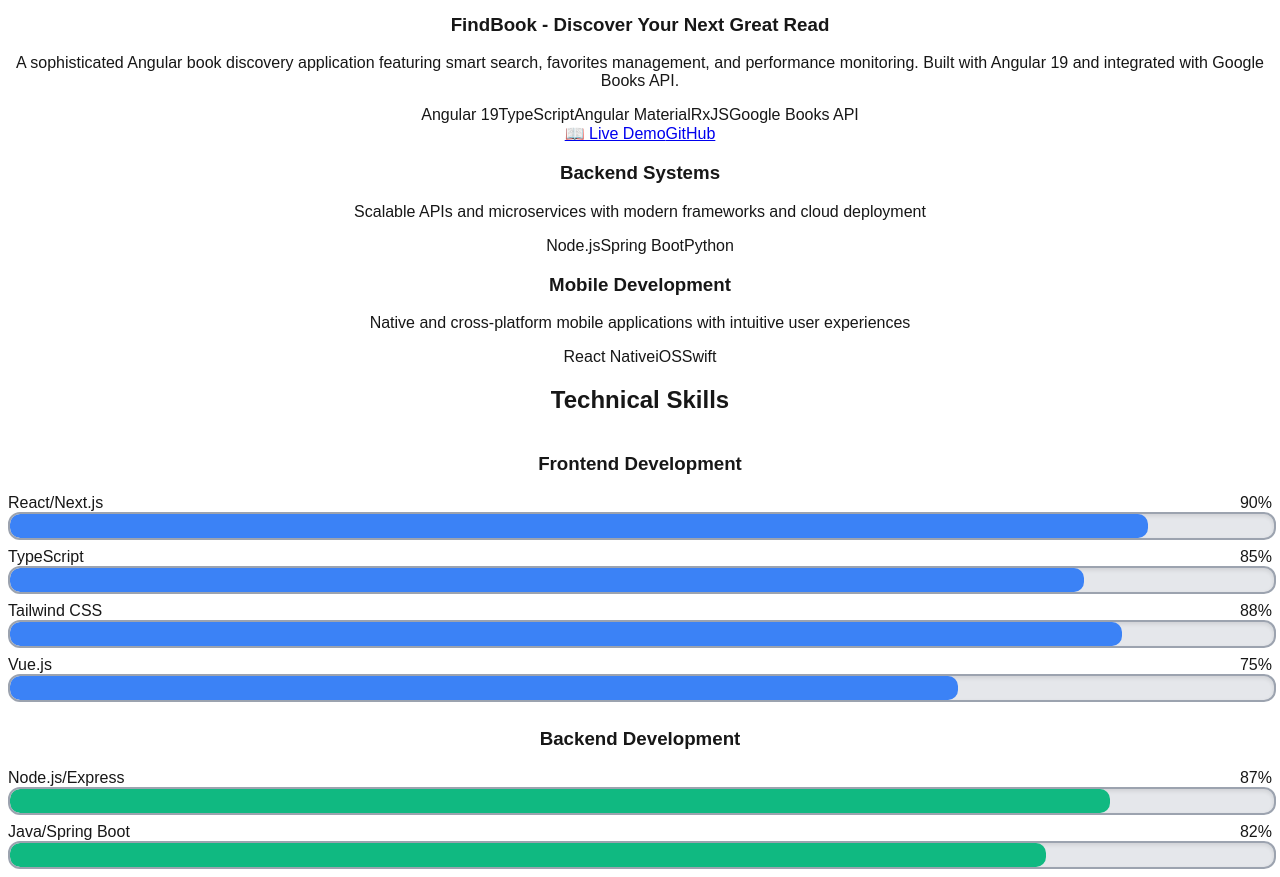
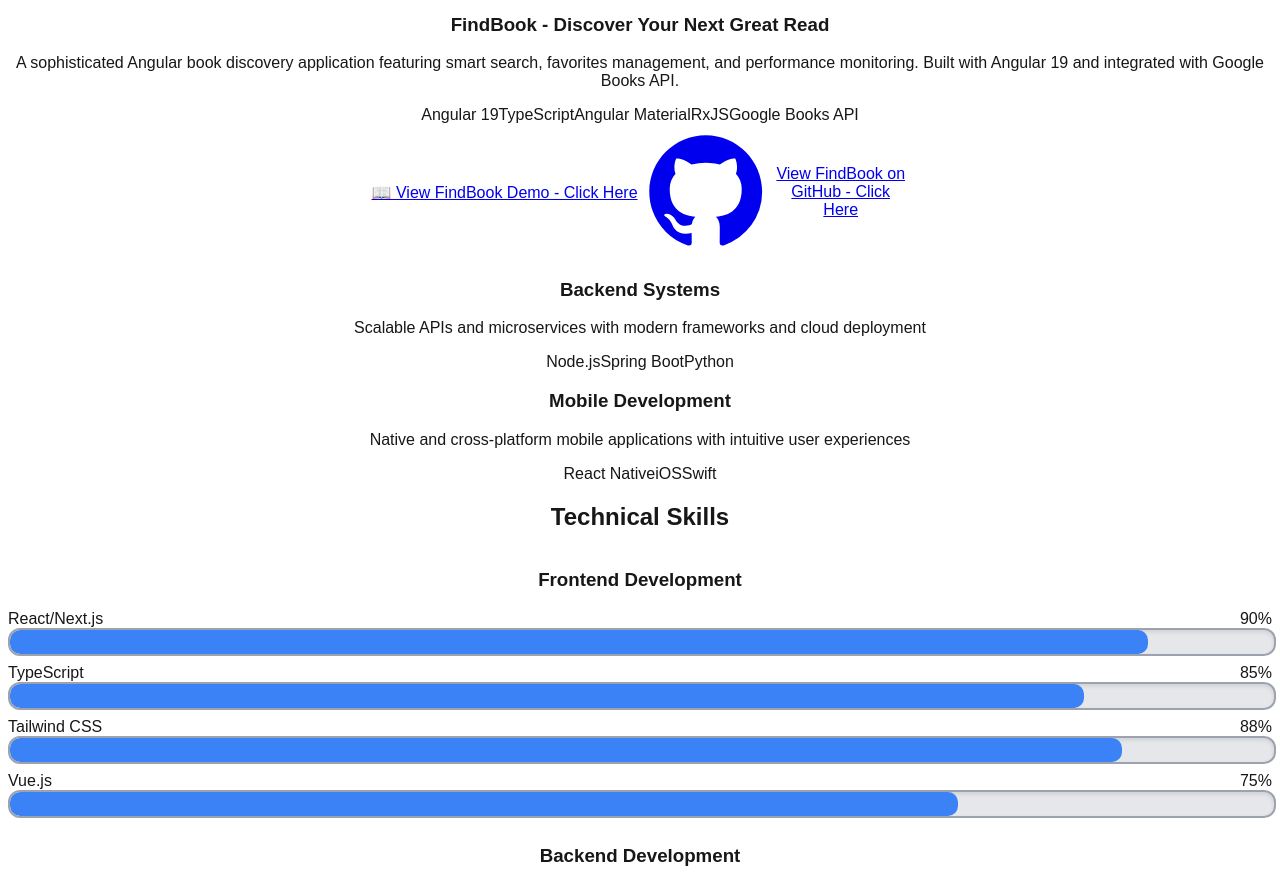
Before and after one commit to bholsinger09/Dev_Portolio, a Next.js app: page / in a window 1280 px wide. Shown: the part 1060-1937 px from the top of the page. Built offline with nearby package versions, Linux system fonts and the light colour scheme.

Commit message:
Add FindBook name and 'Click Here' text to both demo and GitHub buttons

```diff
--- a/src/app/page.tsx
+++ b/src/app/page.tsx
@@ -81,13 +81,13 @@ export default function HomePage() {
               </div>
               <div className="flex gap-6">
                 <a href="https://bholsinger09.github.io/FindBook" target="_blank" rel="noopener noreferrer" className="bg-blue-600 text-white px-6 py-3 rounded-lg hover:bg-blue-700 transition-colors text-sm font-medium flex items-center gap-2">
-                  📖 Live Demo
+                  📖 View FindBook Demo - Click Here
                 </a>
                 <a href="https://github.com/bholsinger09/FindBook" target="_blank" rel="noopener noreferrer" className="bg-gray-800 text-white px-6 py-3 rounded-lg hover:bg-gray-900 transition-colors text-sm font-medium flex items-center gap-2">
                   <svg className="w-5 h-5" fill="currentColor" viewBox="0 0 24 24" aria-hidden="true">
                     <path fillRule="evenodd" d="M12 2C6.477 2 2 6.484 2 12.017c0 4.425 2.865 8.18 6.839 9.504.5.092.682-.217.682-.483 0-.237-.008-.868-.013-1.703-2.782.605-3.369-1.343-3.369-1.343-.454-1.158-1.11-1.466-1.11-1.466-.908-.62.069-.608.069-.608 1.003.07 1.531 1.032 1.531 1.032.892 1.53 2.341 1.088 2.91.832.092-.647.35-1.088.636-1.338-2.22-.253-4.555-1.113-4.555-4.951 0-1.093.39-1.988 1.029-2.688-.103-.253-.446-1.272.098-2.65 0 0 .84-.27 2.75 1.026A9.564 9.564 0 0112 6.844c.85.004 1.705.115 2.504.337 1.909-1.296 2.747-1.027 2.747-1.027.546 1.379.202 2.398.1 2.651.64.7 1.028 1.595 1.028 2.688 0 3.848-2.339 4.695-4.566 4.943.359.309.678.92.678 1.855 0 1.338-.012 2.419-.012 2.747 0 .268.18.58.688.482A10.019 10.019 0 0022 12.017C22 6.484 17.522 2 12 2z" clipRule="evenodd" />
                   </svg>
-                  GitHub
+                  View FindBook on GitHub - Click Here
                 </a>
               </div>
             </div>
```
